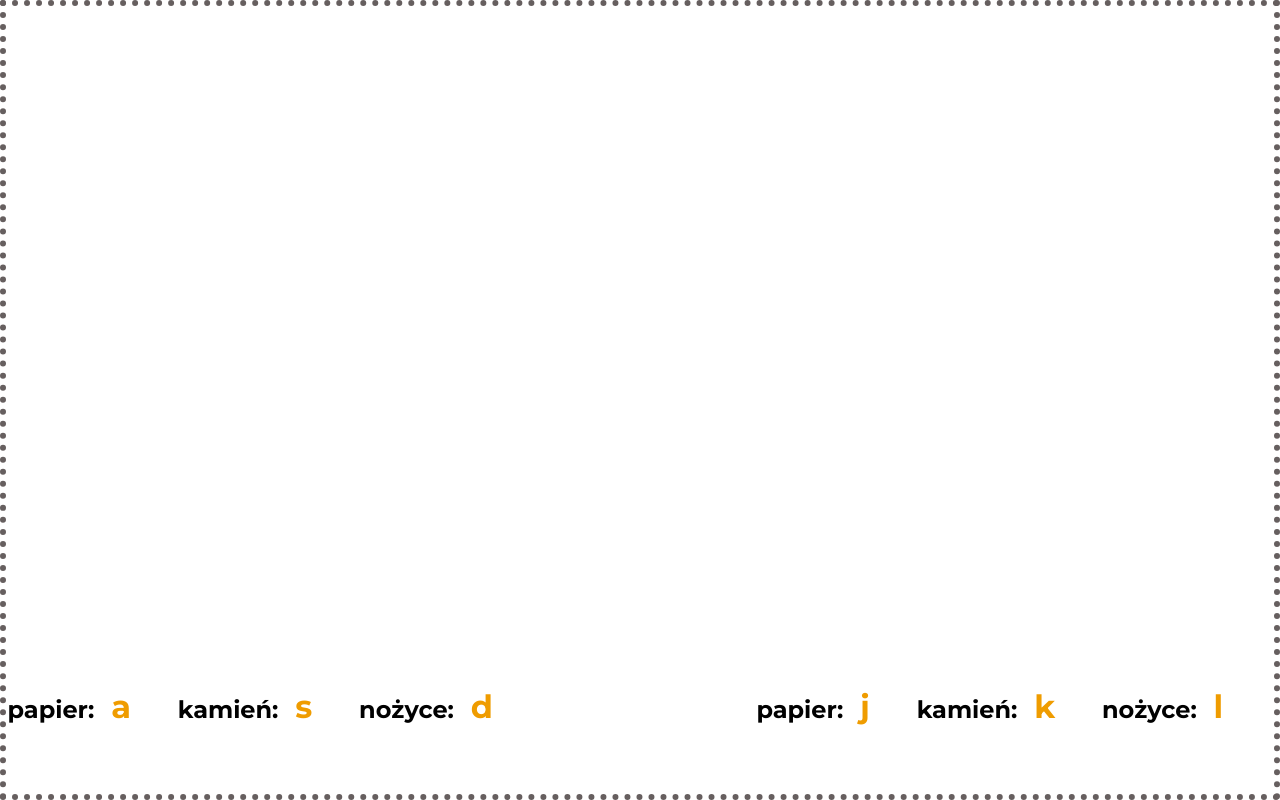
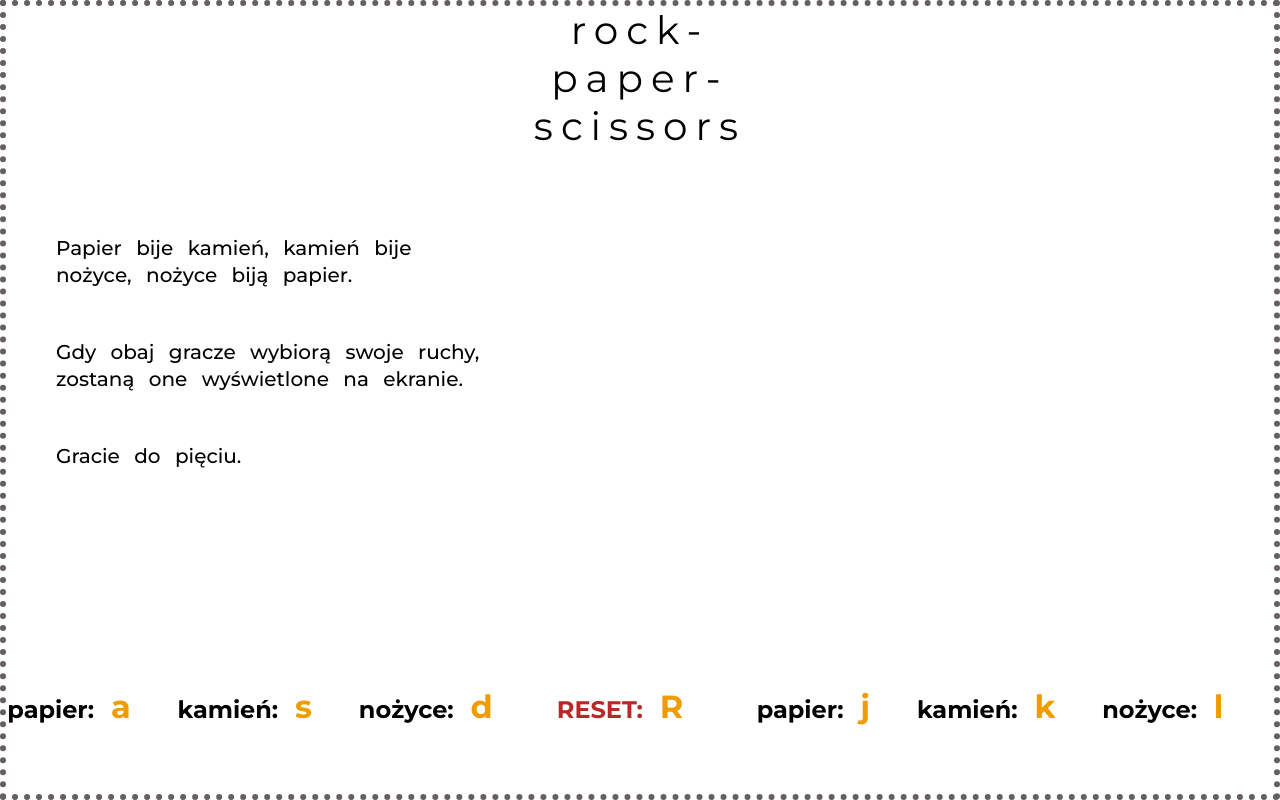
Before and after one commit to kroszczak/rock-paper-scissors, a plain HTML site: page index.html in a window 1280 px wide. Drawn offline with Linux system fonts and the light colour scheme.

Commit message:
manual and reset added

```diff
--- a/index.html
+++ b/index.html
@@ -2,20 +2,20 @@
 <html>
     <head>
         <meta charset="utf-8"/>
-        <link href="https://fonts.googleapis.com/css?family=Montserrat:400,700&display=swap&subset=latin-ext" rel="stylesheet">
+        <link href="https://fonts.googleapis.com/css?family=Montserrat:400,500,700&display=swap&subset=latin-ext" rel="stylesheet">
         <link rel = "stylesheet" href="style.css"/>
         <script defer src = "main.js"></script>
     </head>
     <body>
         <div id = "wrapper">
             <div class ="counter"></div>
-            <div></div>
+            <div id ="title">rock-paper-scissors</div>
             <div class ="counter"></div>
-            <div class ="display"><img src = "images/blank.jpg" /></div>
+            <div class ="display"><p>Papier bije kamień, kamień bije nożyce, nożyce biją papier.</P> <p>Gdy obaj gracze wybiorą swoje ruchy, zostaną one wyświetlone na ekranie. </p><p>Gracie do pięciu.</p></div>
             <div id = "mark"></div>
             <div class ="display"><img src = "images/blank.jpg" /></div>
             <div class ="manual"> papier: <span class = "letter">a</span> kamień: <span class = "letter">s</span> nożyce: <span class = "letter">d</span></div>
-            <div></div>
+            <div id="RESET">RESET: <span class = "letter">R</span></div>
             <div class ="manual">papier: <span class = "letter">j</span> kamień: <span class = "letter">k</span> nożyce: <span class = "letter">l</span></div>
         </div>
     </body>
```
